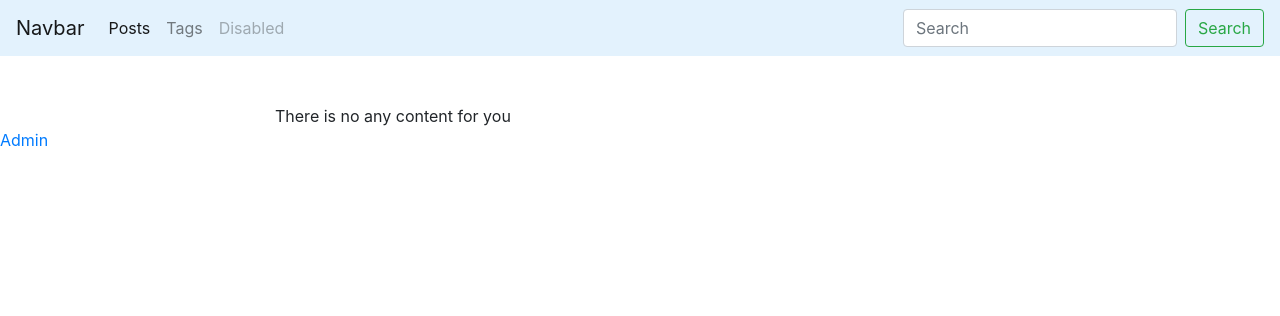
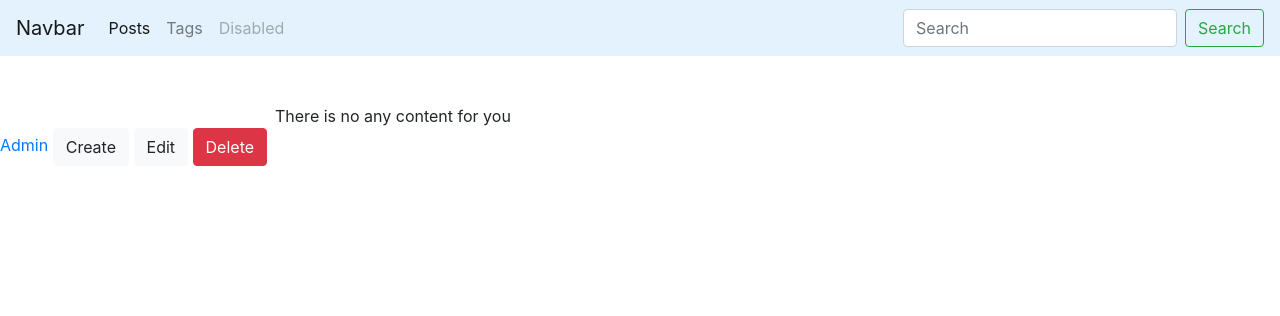
Before and after one commit to DianaGrass/blog, a Django app: template django/app/blogengine/blog/templates/blog/base_blog.html in a window 1280 px wide. Shown: the top 316 px of the page. Run offline with Django 3.2, Linux system fonts and the light colour scheme; the template is opened without the code that fills it, so the values that code supplies are empty; parts of the project's set-up code (start-up, migrations or seed data) failed here and were passed over; some libraries are stand-ins or nearby versions.

Commit message:
add buttons to base blog template

```diff
--- a/django/app/blogengine/blog/templates/blog/base_blog.html
+++ b/django/app/blogengine/blog/templates/blog/base_blog.html
@@ -1 +1,7 @@
 {% extends 'base.html' %}
+
+{% block admin-panel %}
+    <a href="" class = "btn btn-light">Create</a>
+    <a href="" class = "btn btn-light">Edit</a>
+    <a href="" class = "btn btn-danger">Delete</a>
+{% endblock %}
```
